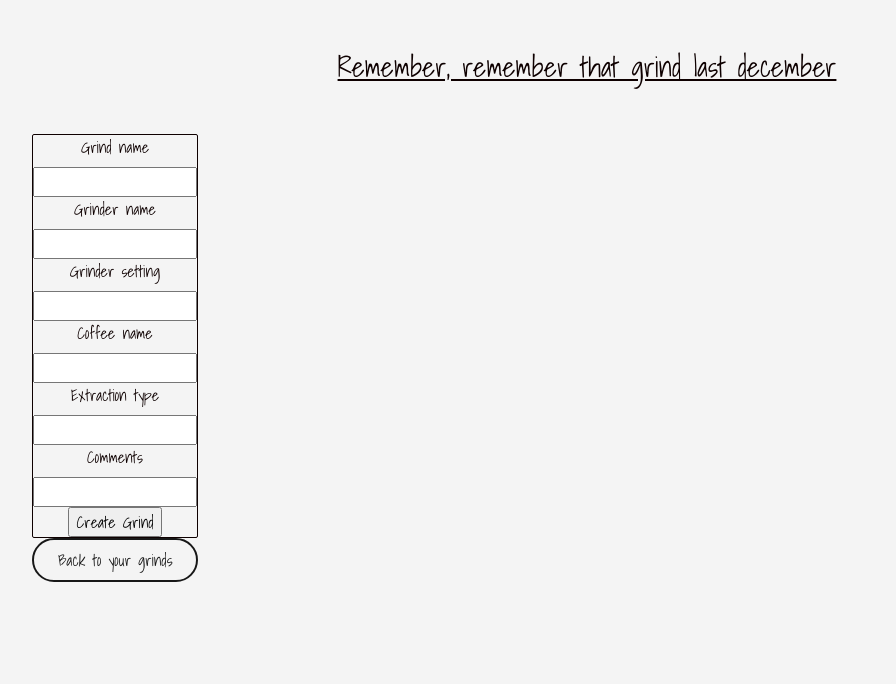
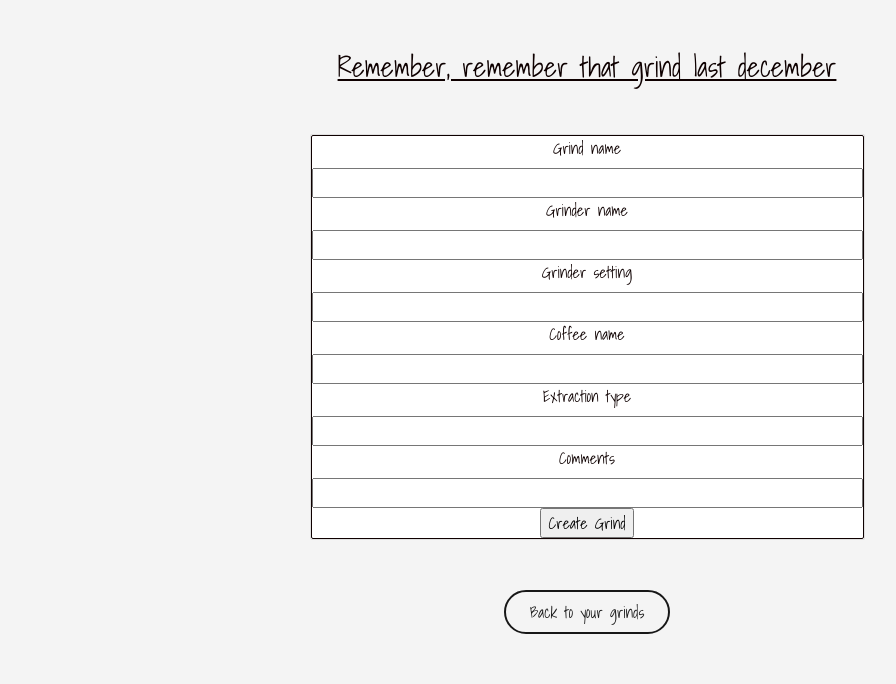
Before and after one commit to MedericMesle/DialerAll, a Rails app: page /grinds/new in a window 1280 px wide. Shown: the part 126-810 px from the top of the page, without its empty margins (53-949 px from the left). Before the commit the page ends 708 px from the top, so only its background shows below. Run offline with Rails 7, Linux system fonts and the light colour scheme; style sheets or scripts are compiled from the project's sources; some libraries are stand-ins or nearby versions.

Commit message:
New form placement

```diff
--- a/app/assets/stylesheets/application.scss
+++ b/app/assets/stylesheets/application.scss
@@ -12,4 +12,5 @@
 @import "components/index";
 @import "pages/index";
 @import "grinds/index";
-@import "grinds/home"
+@import "grinds/home";
+@import "grinds/new"
--- a/app/assets/stylesheets/grinds/_new.scss
+++ b/app/assets/stylesheets/grinds/_new.scss
@@ -1,3 +1,13 @@
-.new-card{
-  width: fit-content;
+.new-grind-card{
+  display: flex;
+  align-items: center;
+  justify-content: center;
+  margin-bottom: 50px;
 }
+
+.back_to_home_btn{
+display: flex;
+align-items: center;
+justify-content: center;
+margin-bottom: 50px;
+}
--- a/app/views/grinds/new.html.erb
+++ b/app/views/grinds/new.html.erb
@@ -2,7 +2,8 @@
 <div class="container">
   <h3 class="main_title">Remember, remember that grind last december</h3>
 
-  <div class="new-card">
+  <div class="new-grind-card">
+    <div class="card w-50">
       <div class="card-category">
         <%= form_for(@grind) do |f| %>
           <ul class="list-group list-group-flush">
@@ -23,7 +24,7 @@
         <% end %>
       </div>
     </div>
-
+  </div>
   <div class="back_to_home_btn">
     <%= link_to "Back to your grinds", grinds_path, class: "btn btn-ghost" %>
   </div>
```
Lines whose indentation alone changed are shown as unchanged.
